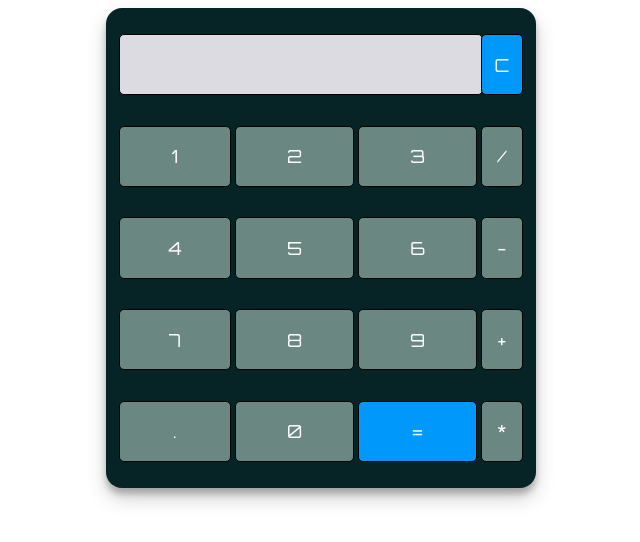
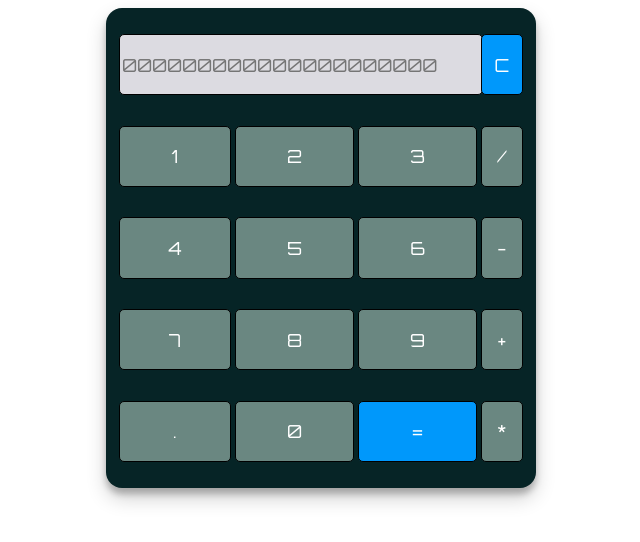
Before and after one commit to abhicodekr/simple-calculator, a plain HTML site: page index.html in a window 1280 px wide. Shown: the whole page, without its empty margins (319-959 px from the left). Drawn offline with Linux system fonts and the light colour scheme.

Commit message:
update placeholder in project

```diff
--- a/index.html
+++ b/index.html
@@ -12,7 +12,13 @@
     <table class="calculator">
       <tr>
         <td colspan="3">
-          <input class="display-box" type="text" id="result" disabled />
+          <input
+            class="display-box"
+            type="text"
+            placeholder="000000000000000000000"
+            id="result"
+            disabled
+          />
         </td>
 
         <!-- clearScreen() function clears all the values -->
```
